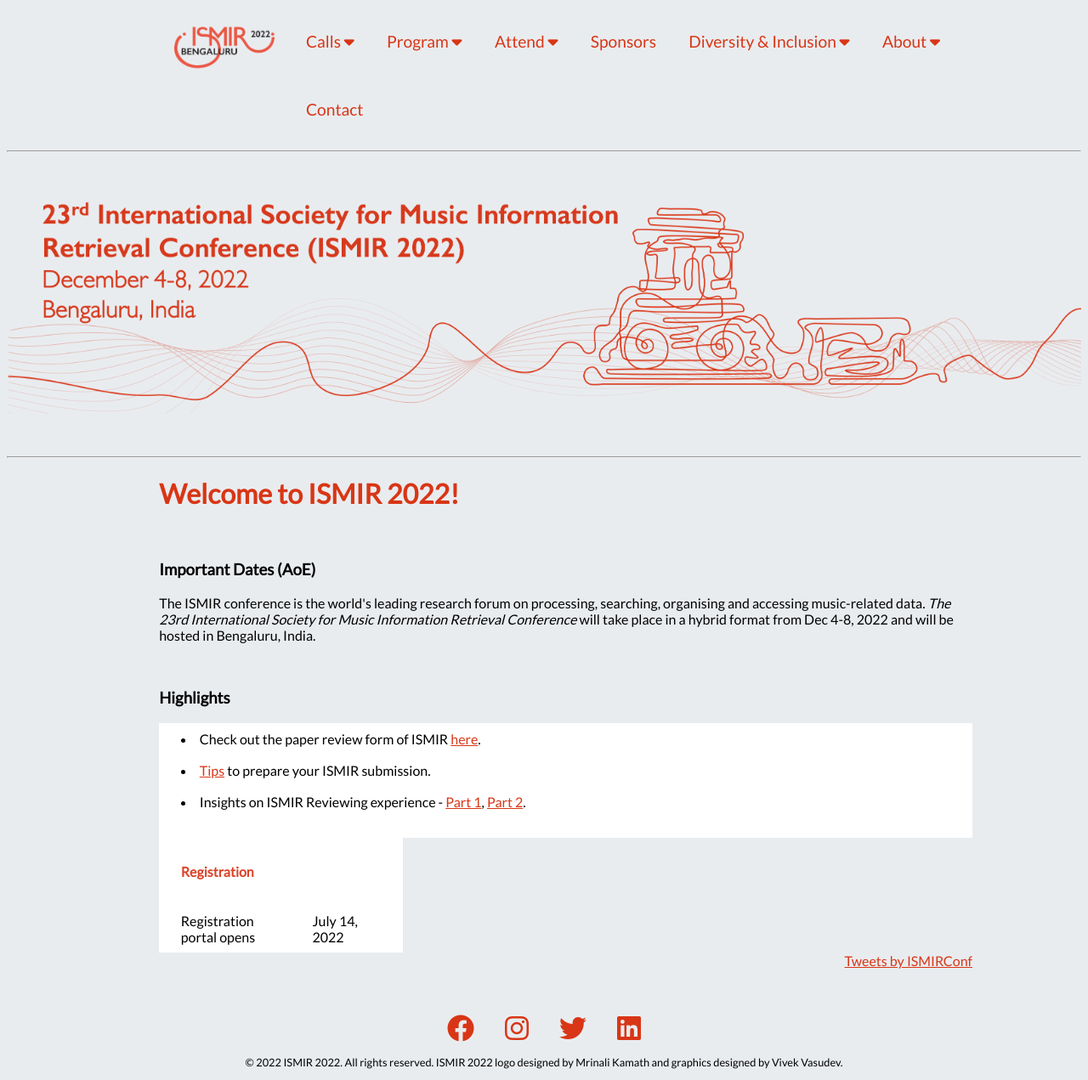
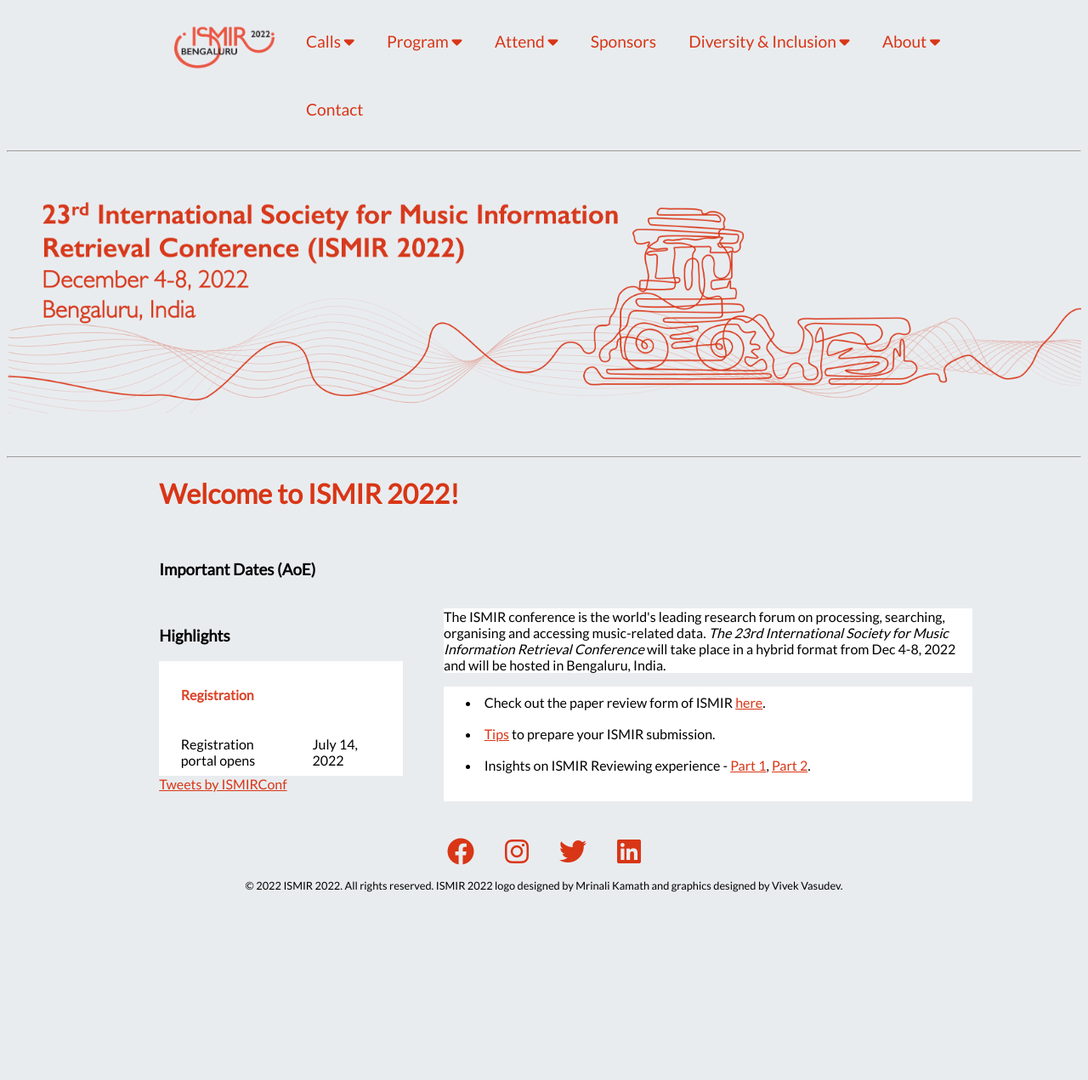
Before and after one commit to ismir2022/ismir2022.github.io, a Jekyll site: the page built from index_staging.md, in a window 1280 px wide. Shown: the whole page at 85% size. Built offline with Jekyll 4.4.1, drawn with Linux system fonts in a browser that asks for light colours; nearby versions of some CDN libraries; comment, search, counter and statistics services are not loaded; after the commit the page ends 1063 px from its top, so only the background shows below that.

Commit message:
edits on index staging

```diff
--- a/index_staging.md
+++ b/index_staging.md
@@ -7,11 +7,11 @@
 <br>
 
 <h3>Important Dates (AoE)</h3>
-<p>The ISMIR conference is the world's leading research forum on processing, searching, organising and accessing music-related data. <em>The 23rd International Society for Music Information Retrieval Conference</em> will take place in a hybrid format from Dec 4-8, 2022 and will be hosted in Bengaluru, India.</p>
+<p style="float:right; background-color: rgb(255, 255, 255); width:65%">The ISMIR conference is the world's leading research forum on processing, searching, organising and accessing music-related data. <em>The 23rd International Society for Music Information Retrieval Conference</em> will take place in a hybrid format from Dec 4-8, 2022 and will be hosted in Bengaluru, India.</p>
 <br>
 
 <h3>Highlights</h3>
-<table class="scrolldown" rules=none>
+<table class="scrolldown" rules=none style="float:right; background-color: rgb(255, 255, 255); width:65%">
 		<tbody>
             <tr>
                 <td><li data-stringify-indent="0" data-stringify-border="0">Check out the paper review form of ISMIR <a href="reviewform">here</a>.</li></td>
@@ -171,7 +171,7 @@
         <td><span style="text-decoration:line-through">April 15, 2022</span></td>
     </tr>
 </table>
-<div class="fulltwitter"><a class="twitter-timeline" data-width="400" data-height="550" href="https://twitter.com/ISMIRConf?ref_src=twsrc%5Etfw">Tweets by ISMIRConf</a> <script async src="https://platform.twitter.com/widgets.js" charset="utf-8"></script></div>
+<div style="float:left;"><a class="twitter-timeline" data-width="30%" data-height="550" href="https://twitter.com/ISMIRConf?ref_src=twsrc%5Etfw">Tweets by ISMIRConf</a> <script async src="https://platform.twitter.com/widgets.js" charset="utf-8"></script></div>
 <div class="mobiletwitter"><a class="twitter-timeline" data-width="250" data-height="400" href="https://twitter.com/ISMIRConf?ref_src=twsrc%5Etfw">Tweets by ISMIRConf</a> <script async src="https://platform.twitter.com/widgets.js" charset="utf-8"></script></div>
 <br>
 <br>
```
